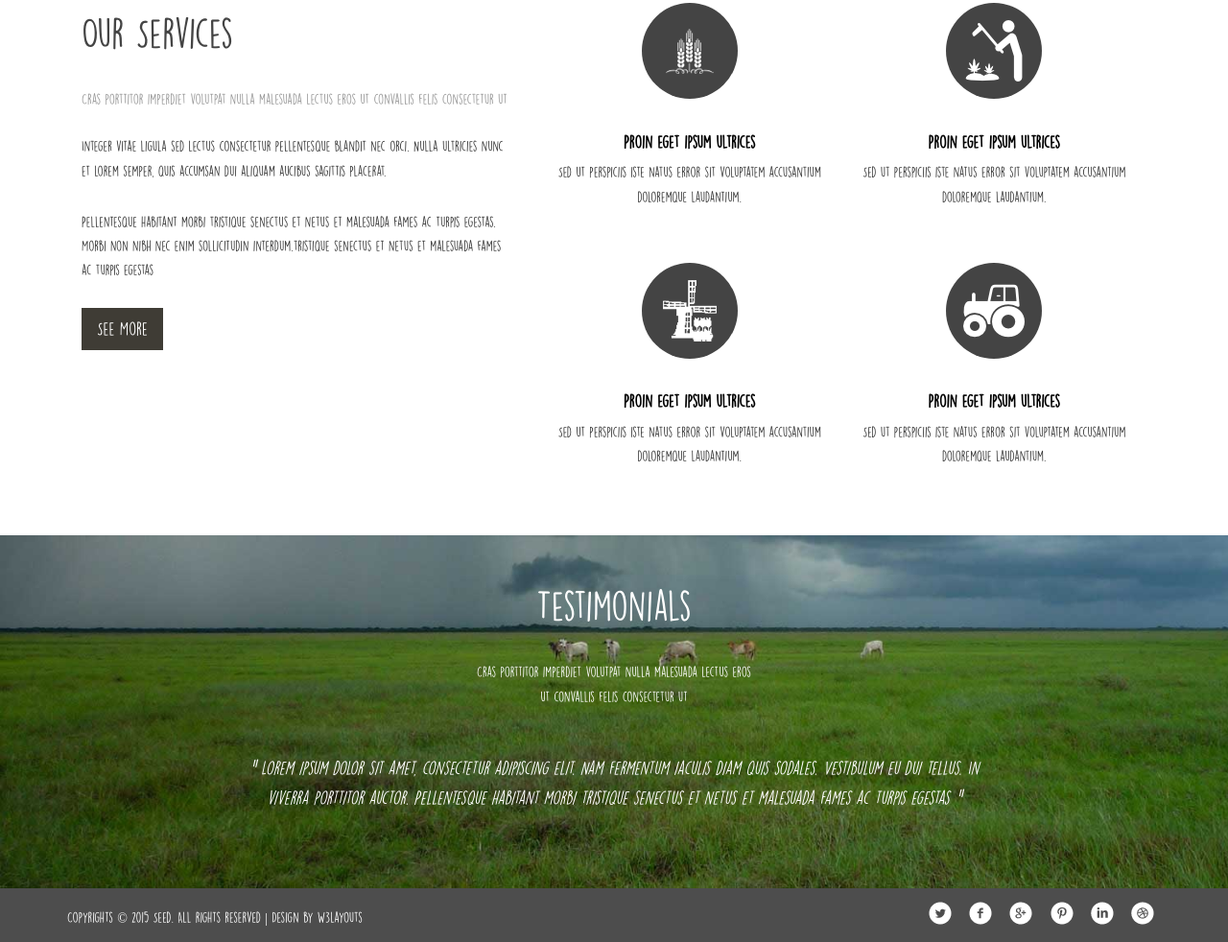
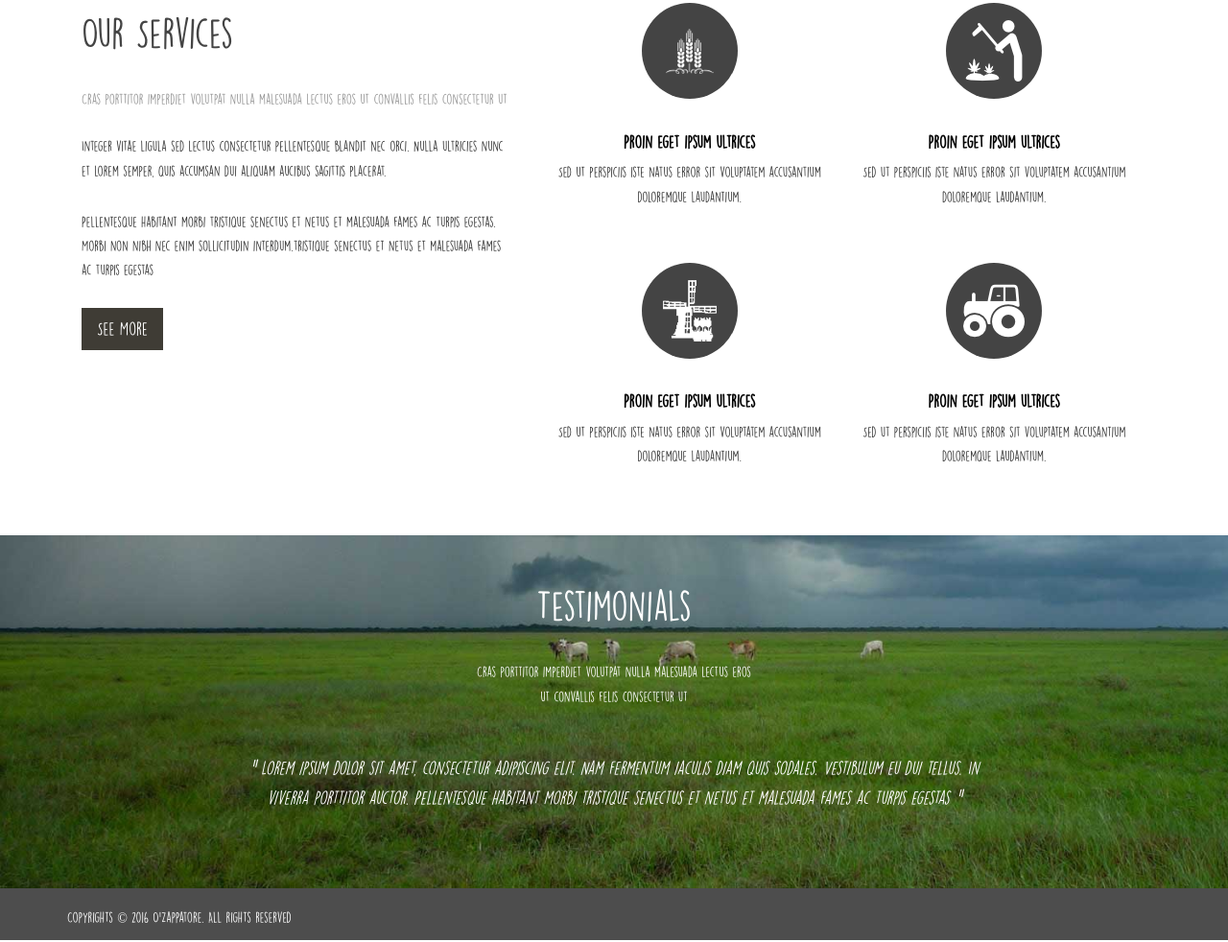
Before and after one commit to federicoB/H-ACKFood2016, a plain HTML site: page www/index.html in a window 1280 px wide. Shown: the part 2148-3130 px from the top of the page at 96% size. Drawn offline with Linux system fonts and the light colour scheme.

Commit message:
Changed copyright footer

```diff
--- a/www/index.html
+++ b/www/index.html
@@ -356,38 +356,11 @@ Smartphone Compatible web template, free webdesigns for Nokia, Samsung, LG, Sony
     <!-- container -->
     <div class="container">
         <div class="copyright-left">
-            <p>Copyrights © 2015 Seed. All rights reserved | Design by <a href="http://w3layouts.com/">W3layouts</a></p>
-        </div>
-        <div class="copyright-right">
-            <ul>
-                <li><a href="#" class="twitter"> </a></li>
-                <li><a href="#" class="twitter facebook"> </a></li>
-                <li><a href="#" class="twitter chrome"> </a></li>
-                <li><a href="#" class="twitter pinterest"> </a></li>
-                <li><a href="#" class="twitter linkedin"> </a></li>
-                <li><a href="#" class="twitter dribbble"> </a></li>
-            </ul>
+            <p>Copyrights © 2016 O'Zappatore. All rights reserved</p>
         </div>
         <div class="clearfix"></div>
-
     </div>
     <!-- //container -->
 </div>
-<!---->
-<script type="text/javascript">
-    $(document).ready(function () {
-        /*
-         var defaults = {
-         containerID: 'toTop', // fading element id
-         containerHoverID: 'toTopHover', // fading element hover id
-         scrollSpeed: 1200,
-         easingType: 'linear'
-         };
-         */
-        $().UItoTop({easingType: 'easeOutQuart'});
-    });
-</script>
-<a href="#to-top" id="toTop" style="display: block;"> <span id="toTopHover" style="opacity: 1;"> </span></a>
-<!---->
 </body>
 </html>
```
